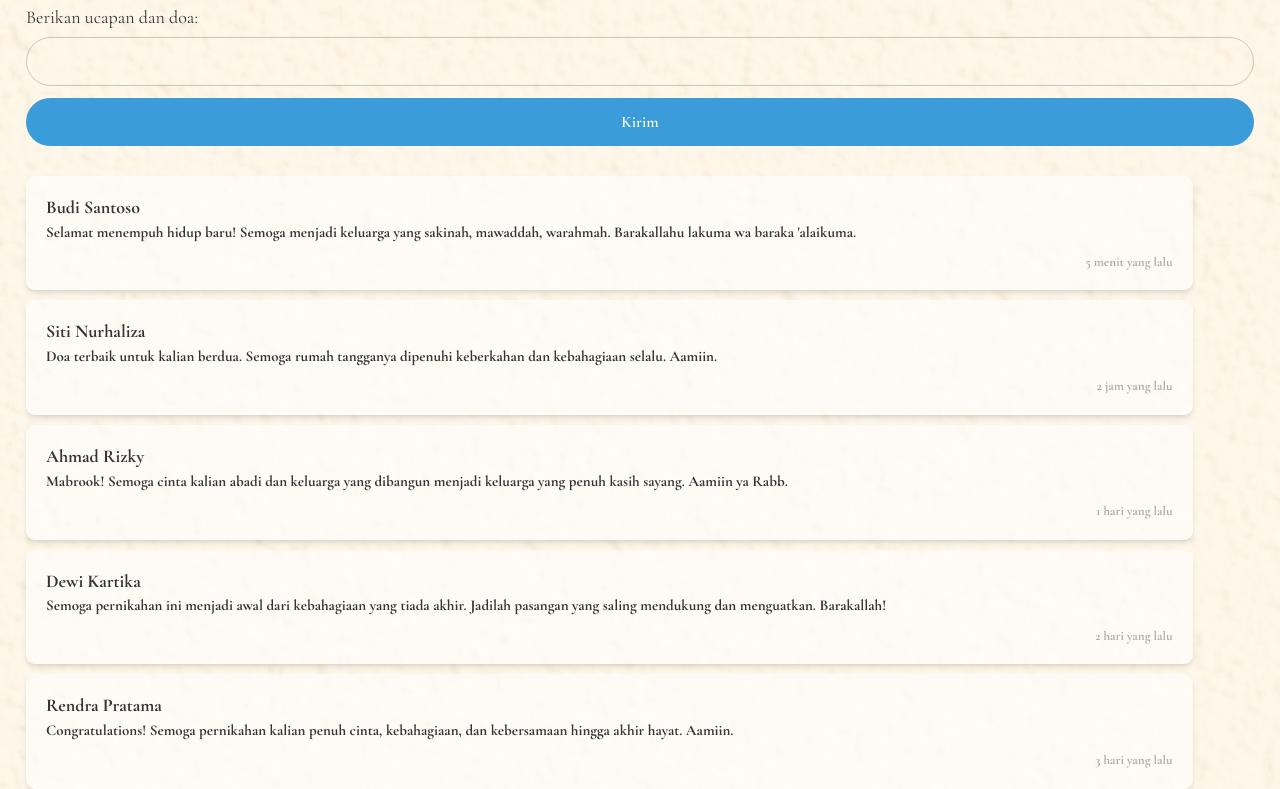
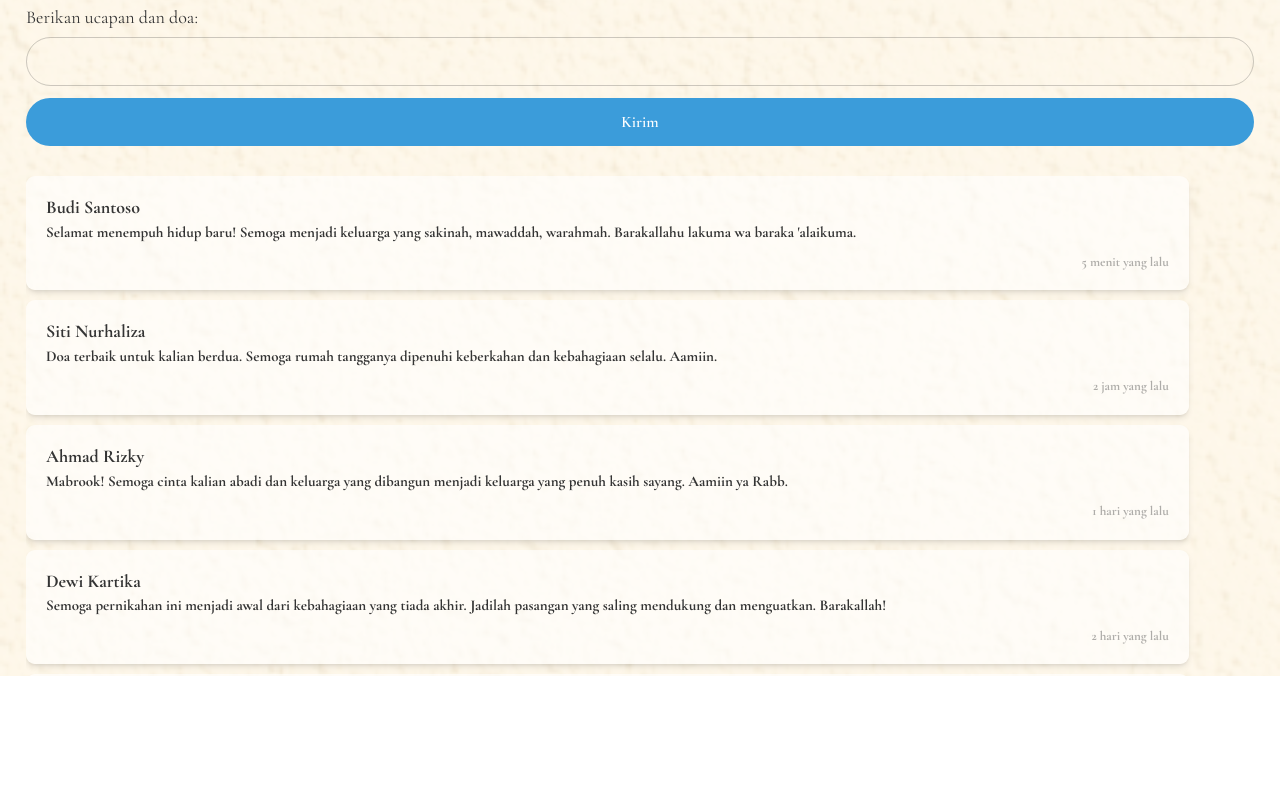
Before and after one commit to Arrasyidff/web-invitation-bunvik, a Next.js app: page / in a window 1280 px wide. Shown: the part 3861-4650 px from the top of the page. After the commit the page ends 4537 px from the top, so only its background shows below. Built offline with nearby package versions, Linux system fonts and the light colour scheme.

Commit message:
feat: Enhance WishesList component with improved styling for better layout and user experience. Add max height and overflow properties to ensure proper display of wishes.

```diff
--- a/src/features/wishes/components/WishesList.tsx
+++ b/src/features/wishes/components/WishesList.tsx
@@ -15,7 +15,7 @@ export function WishesList({ wishes }: WishesListProps) {
   }
 
   return (
-    <div className="mt-7.5 flex flex-col gap-2.5">
+    <div className="mt-7.5 flex flex-col gap-2.5 max-h-125 overflow-y-auto pr-1">
       {wishes.map((wish) => (
         <div key={wish.id} className="rounded-[9px] bg-white/60 p-5 shadow-md w-[95%]">
           <p className="text-[1.125rem] font-bold text-foreground">{wish.guestName}</p>
```
